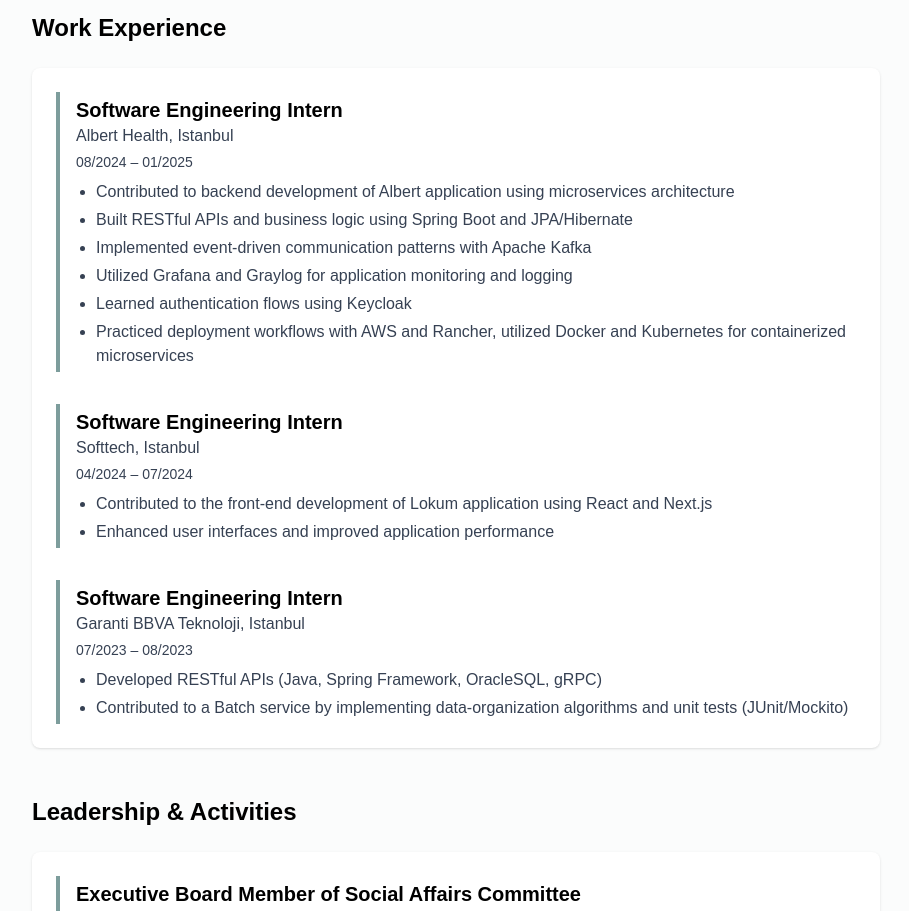
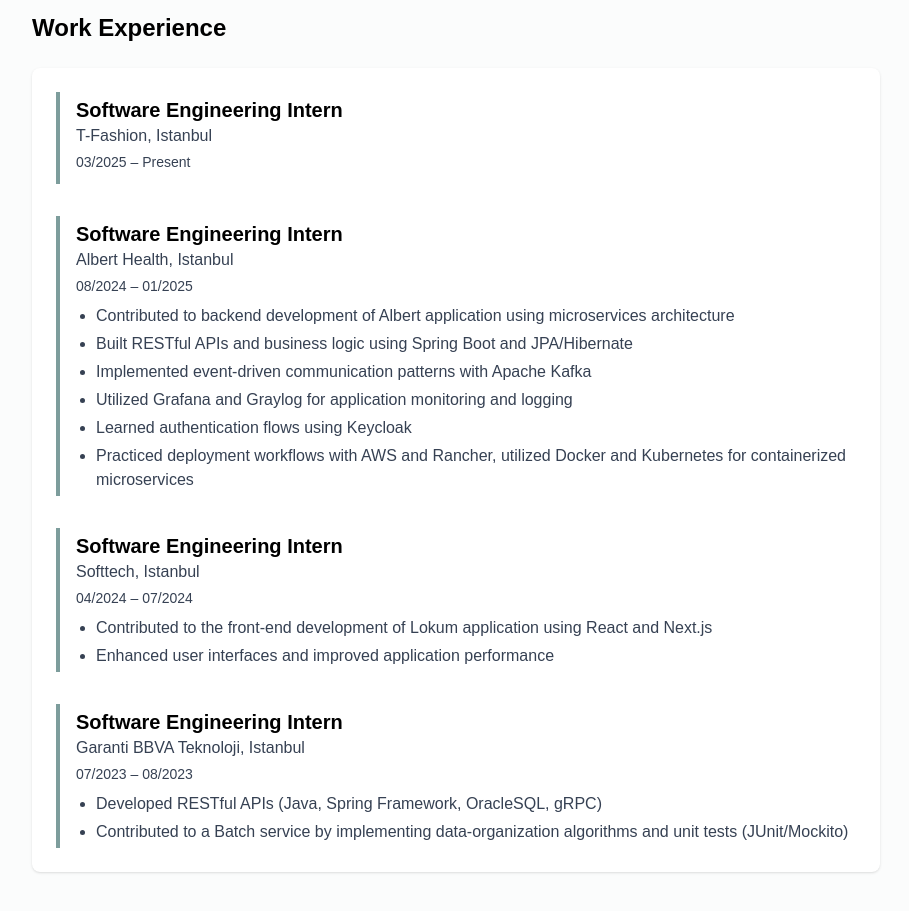
Before and after one commit to alpersahin21/portfolio, a Next.js app: page /about in a window 1280 px wide. Shown: the part 860-1771 px from the top of the page, without its empty margins (184-1093 px from the left). Built offline with nearby package versions, Linux system fonts and the light colour scheme.

Commit message:
new role update.

```diff
--- a/src/components/sections/about/Experience.tsx
+++ b/src/components/sections/about/Experience.tsx
@@ -2,6 +2,14 @@
   const experienceItems = [
     {
       id: 'exp-1',
+      position: 'Software Engineering Intern',
+      company: 'T-Fashion',
+      location: 'Istanbul',
+      period: '03/2025 – Present',
+      description: []
+    },
+    {
+      id: 'exp-2',
       position: 'Software Engineering Intern',
       company: 'Albert Health',
       location: 'Istanbul',
@@ -16,7 +24,7 @@
       ]
     },
     {
-      id: 'exp-2',
+      id: 'exp-3',
       position: 'Software Engineering Intern',
       company: 'Softtech',
       location: 'Istanbul',
@@ -27,7 +35,7 @@
       ]
     },
     {
-      id: 'exp-3',
+      id: 'exp-4',
       position: 'Software Engineering Intern',
       company: 'Garanti BBVA Teknoloji',
       location: 'Istanbul',
--- a/src/components/sections/home/Hero.tsx
+++ b/src/components/sections/home/Hero.tsx
@@ -11,8 +11,11 @@
           <h1 className="text-4xl md:text-5xl font-bold mb-6">
             Hi, I&apos;m <span className="text-[#7D9D9C]">Alper Sahin</span>
           </h1>
+          <p className="text-gray-700 text-lg mb-4">
+            I&apos;m a senior Computer Engineering and Economics student at Koç University, passionate about software development and entrepreneurship. I focus on solving real-world problems through technology, employing creative and analytical approaches to craft effective solutions.
+          </p>
           <p className="text-gray-700 text-lg mb-8">
-          I&apos;m a senior Computer Engineering and Economics student at Koç University, passionate about software development and entrepreneurship. I focus on solving real-world problems through technology, employing creative and analytical approaches to craft effective solutions.
+            Currently, I&apos;m working as a Software Engineer Intern at <a href="https://tfashion.ai/" target="_blank" rel="noopener noreferrer" className="text-[#7D9D9C] hover:underline">T-Fashion</a>.
           </p>
           <div className="flex flex-wrap gap-4">
             <Link
```
Also changed, not shown: 1 other file (tests, documents, lock files or other folders).
